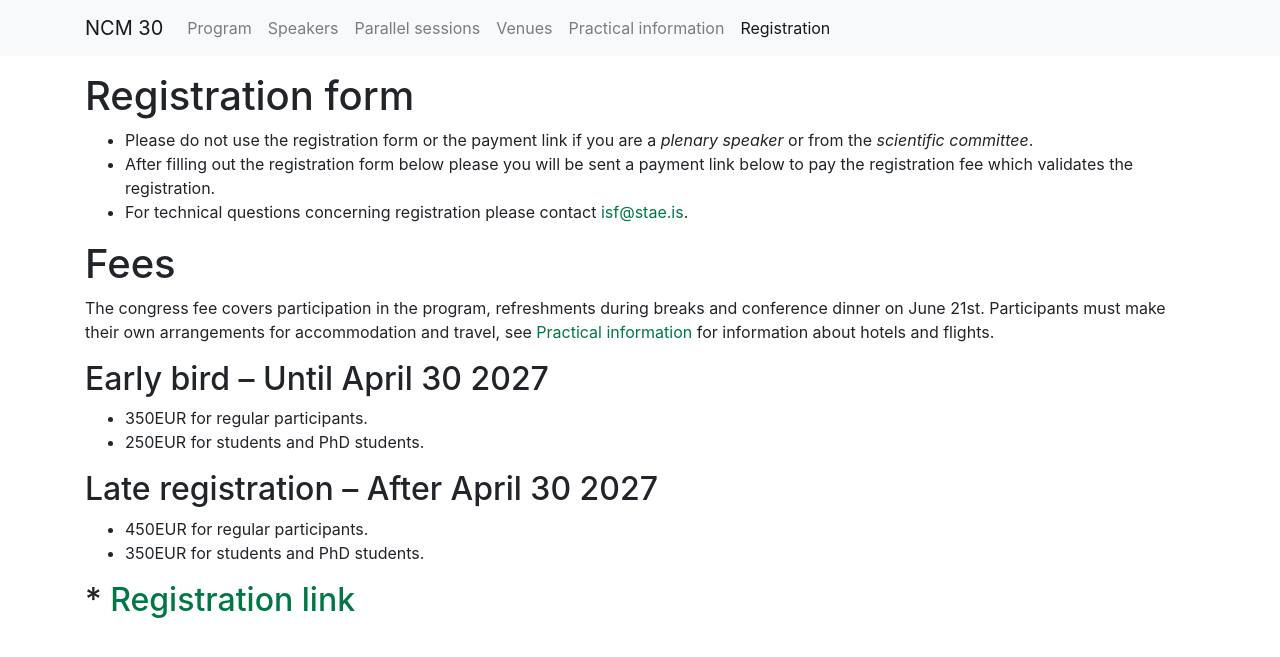
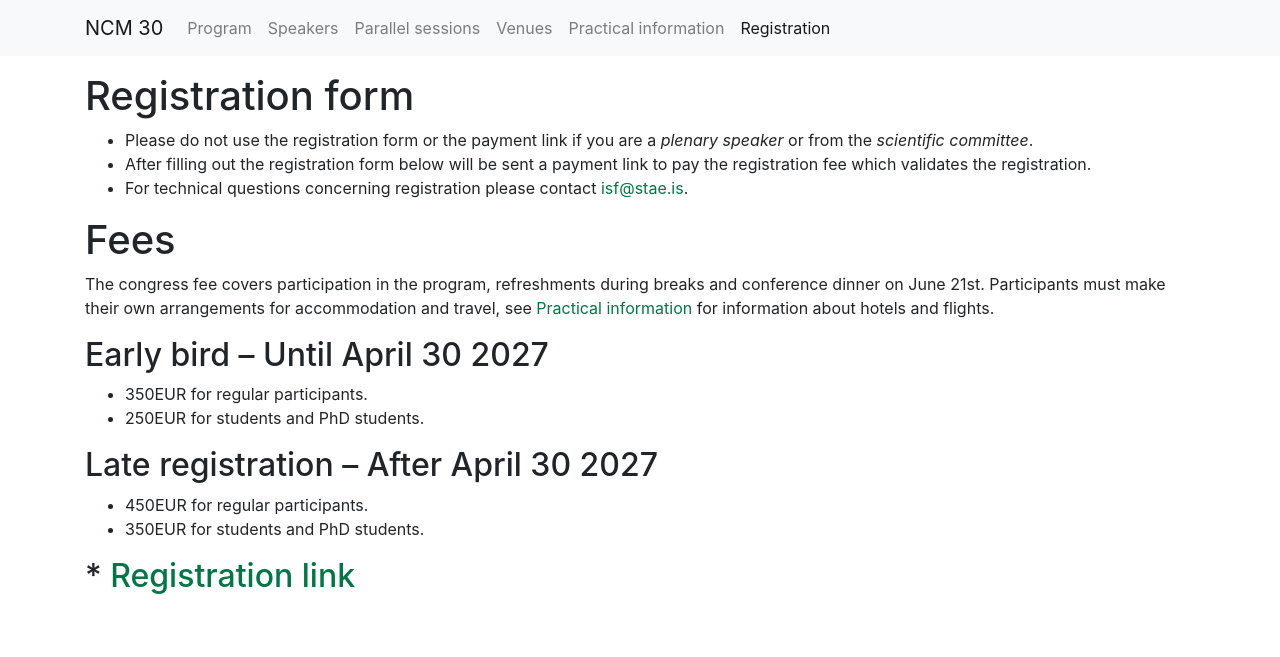
Before and after one commit to IslenskaStaerdfraedafelagid/ncm30-website, a Jekyll site: the page built from registration/index.md, in a window 1280 px wide. Shown: the top 657 px of the page. Built offline with Jekyll 4.4.1, drawn with Linux system fonts in a browser that asks for light colours; our own code applies the rules of GitHub Pages for plain Markdown files.

Commit message:
Update index.md

```diff
--- a/registration/index.md
+++ b/registration/index.md
@@ -5,7 +5,7 @@ layout: default
 # Registration form
 
 * Please do not use the registration form or the payment link if you are a *plenary speaker* or from the *scientific committee*.
-* After filling out the registration form below please you will be sent a payment link below to pay the registration fee which validates the registration.
+* After filling out the registration form below will be sent a payment link to pay the registration fee which validates the registration.
 * For technical questions concerning registration please contact [isf@stae.is](mailto:isf@stae.is).
 
 # Fees
```
